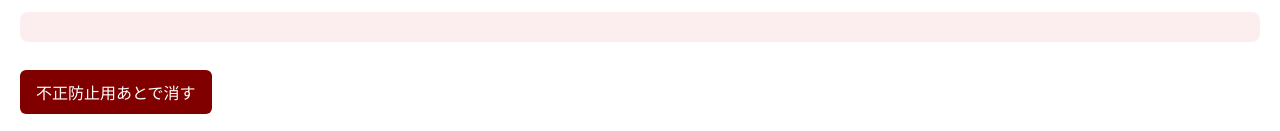
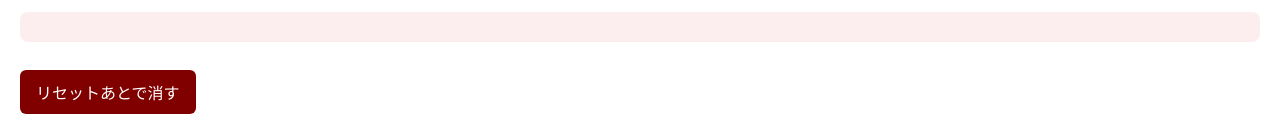
Before and after one commit to asusagi/quiz, a plain HTML site: page index.html in a window 1280 px wide. Shown: the part 703-834 px from the top of the page. Drawn offline with Linux system fonts and the light colour scheme.

Commit message:
Update index.html

```diff
--- a/index.html
+++ b/index.html
@@ -37,7 +37,7 @@
 
   <script src="script.js"></script>
 
-  <button onclick="resetQuiz()"> 不正防止用あとで消す</button>
+  <button onclick="resetQuiz()"> リセットあとで消す</button>
 
 </body>
 </html>
```
